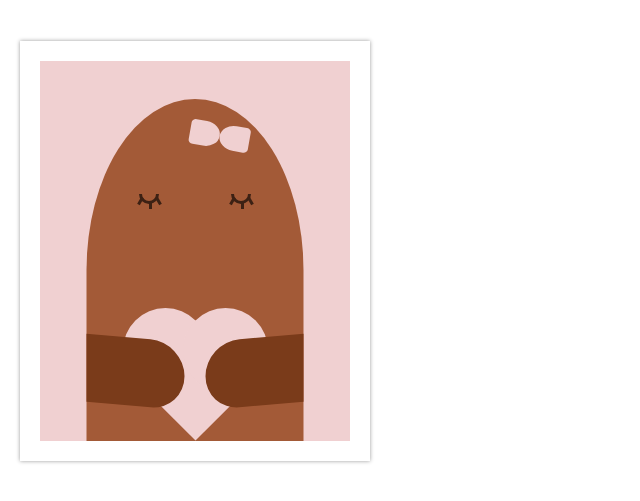
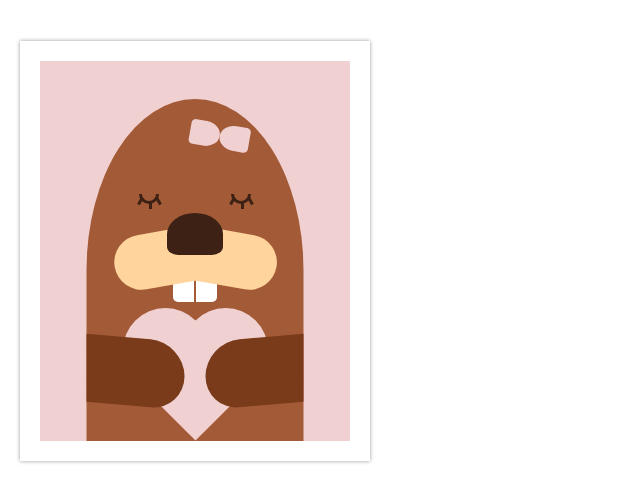
Before and after one commit to soumilroy/css-artwork, a website built with Vite: page beaver.html in a window 1280 px wide. Shown: the part 91-592 px from the top of the page, without its empty margins (0-640 px from the left). Built offline with nearby package versions, Linux system fonts and the light colour scheme.

Commit message:
teeth and nose

```diff
--- a/beaver.html
+++ b/beaver.html
@@ -31,6 +31,11 @@
       <div class="eye-right">
         <div class="lashes"></div>
       </div>
+
+      <div class="muzzle"></div>
+
+      <div class="nose"></div>
+      <div class="teeth"></div>
     </div>
   </body>
 </html>
--- a/css/beaver.css
+++ b/css/beaver.css
@@ -150,3 +150,58 @@
   top: -4px;
   transform: rotate(-30deg);
 }
+
+.muzzle {
+  position: absolute;
+  width: 87px;
+  height: 55px;
+  background-color: #ffd49d;
+  top: 45%;
+  left: 24%;
+  border-radius: 50px 0 0 50px;
+  transform: rotate(-10deg);
+  z-index: 10;
+}
+
+.muzzle::before {
+  content: "";
+  position: absolute;
+  width: 100%;
+  height: 100%;
+  background-color: #ffd49d;
+  left: 100%;
+  border-radius: 0 50px 50px 0;
+  transform: rotate(20deg);
+  transform-origin: left top;
+}
+
+.nose {
+  position: absolute;
+  width: 56px;
+  height: 42px;
+  background-color: #3c2114;
+  left: 41%;
+  top: 40%;
+  border-radius: 100% 100% 40% 40%;
+  z-index: 20;
+}
+
+.teeth {
+  position: absolute;
+  width: 44px;
+  height: 40px;
+  background-color: white;
+  left: 43%;
+  top: 53%;
+  border-radius: 5px;
+}
+
+.teeth::before {
+  content: "";
+  position: absolute;
+  width: 2px;
+  height: 100%;
+  background-color: #a35a37;
+  left: 50%;
+  transform: translateX(-50%);
+}
```
